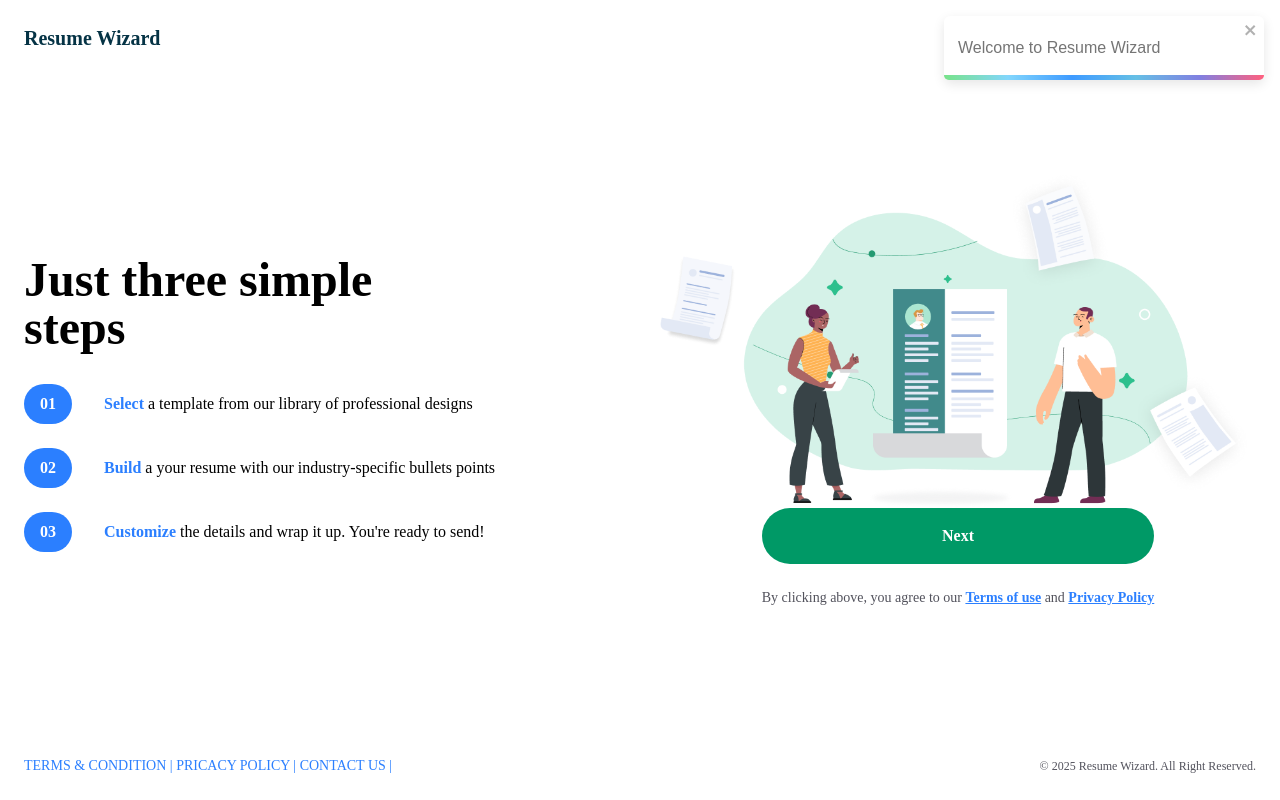
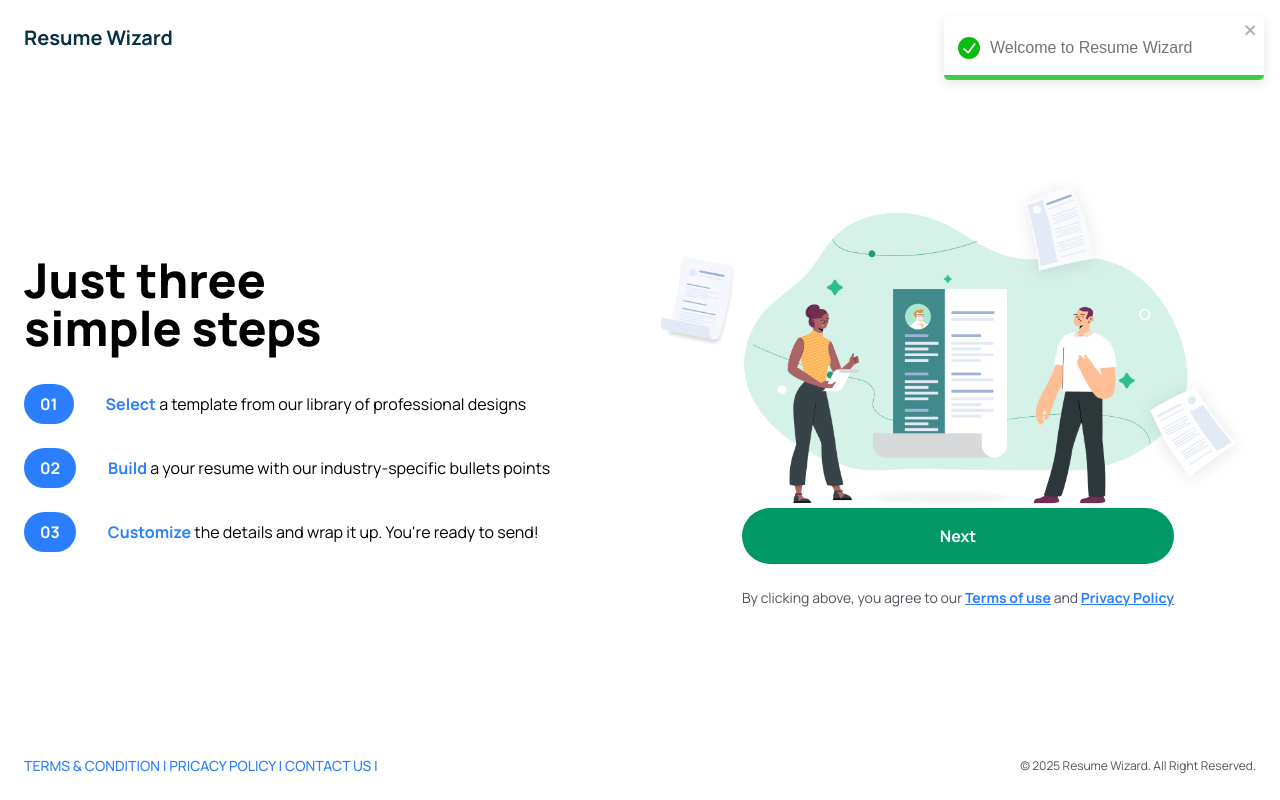
Before and after one commit to oladhimeji1/resume-generator, a React (Vite) app: page /build-resume in a window 1280 px wide. Built offline with nearby package versions, Linux system fonts and the light colour scheme.

Commit message:
Fixed toastify code and change App Font from Poppins to Manrope

```diff
--- a/index.html
+++ b/index.html
@@ -11,9 +11,16 @@
 
     <link rel="stylesheet" href="./src/tailwind.css" />
     <title>Resume Wizard - Resume Builder</title>
+
+    <link rel="preconnect" href="https://fonts.googleapis.com" />
+    <link rel="preconnect" href="https://fonts.gstatic.com" crossorigin />
+    <link
+      href="https://fonts.googleapis.com/css2?family=Manrope:wght@200..800&display=swap"
+      rel="stylesheet"
+    />
   </head>
   <body
-    class="min-h-screen bg-gradient-to-br from-[#ffffffd5] to-[#BFDFE2] font-[poppins]"
+    class="min-h-screen bg-gradient-to-br from-[#ffffffd5] to-[#BFDFE2] font-[Manrope]"
   >
     <div id="root"></div>
 
--- a/src/App.jsx
+++ b/src/App.jsx
@@ -8,7 +8,7 @@ import ResumeBuild from "./pages/ResumeBuild";
 import ResumeTemplates from "./pages/ResumeTemplates";
 function App() {
   useEffect(() => {
-    toast("Welcome to Resume Wizard");
+    toast.success("Welcome to Resume Wizard");
   }, []);
   return (
     <>
--- a/src/pages/ResumeTemplates.jsx
+++ b/src/pages/ResumeTemplates.jsx
@@ -62,7 +62,7 @@ export default function ResumeTemplates() {
 
   useEffect(() => {
     if (selectedTemplate) {
-      toast("Template Selected");
+      toast.success("Template Selected");
     }
   }, [selectedTemplate]);
   return (
```
